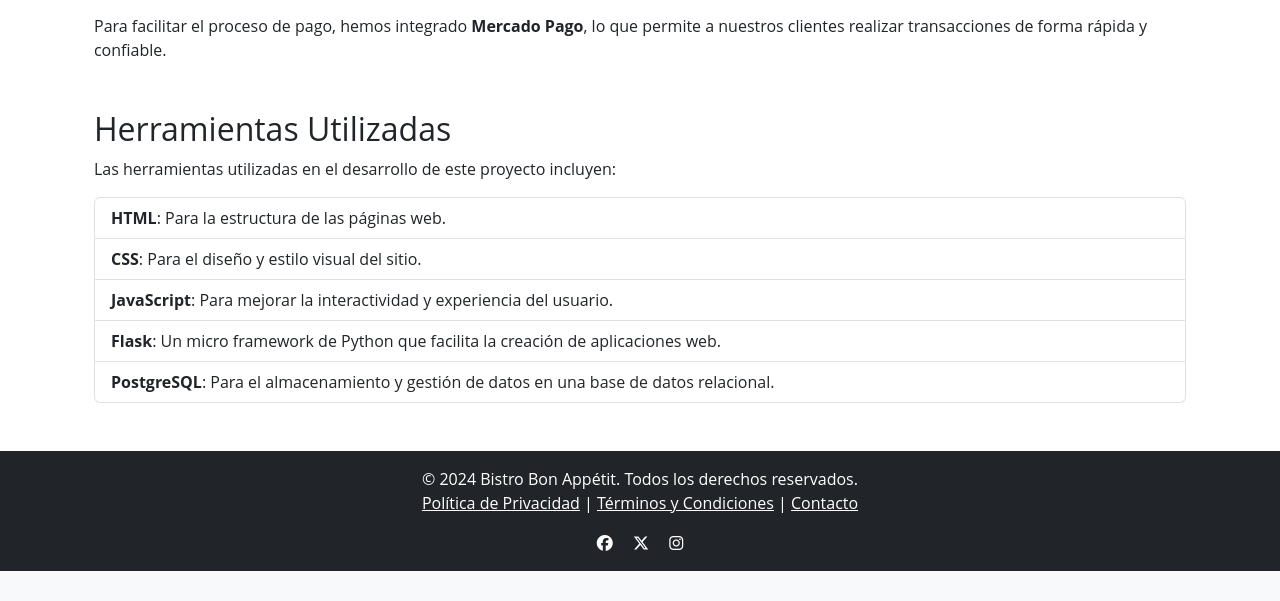
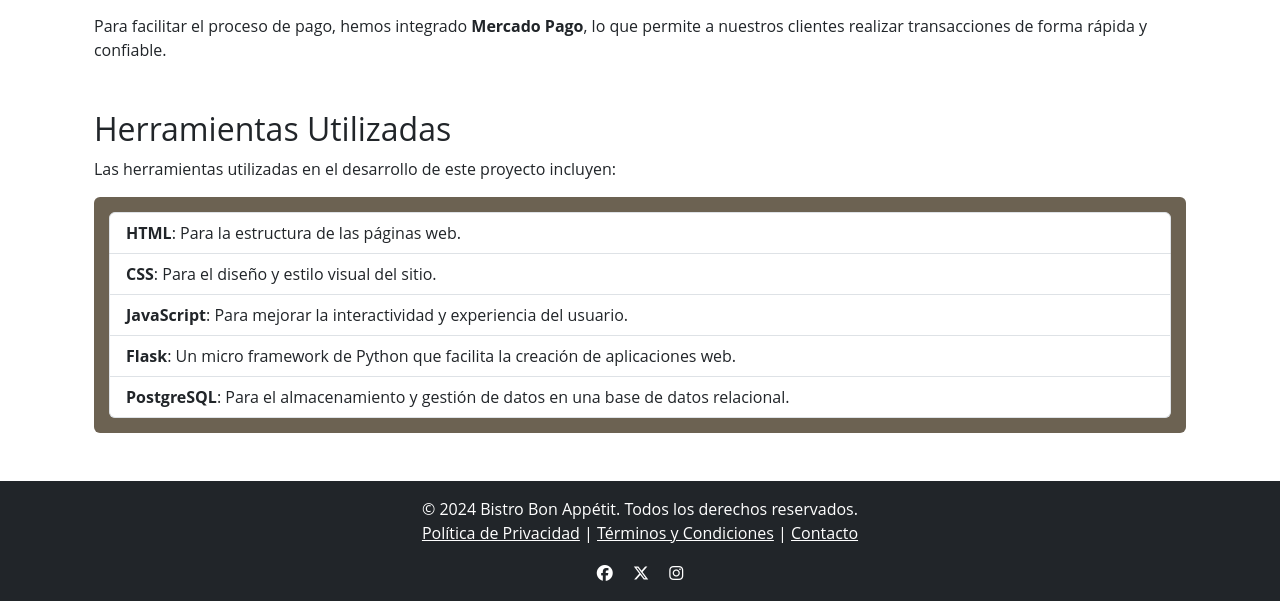
Before and after one commit to CodeStrong2023/SEDECODE, a Flask app: page /about in a window 1280 px wide. Shown: the part 746-1347 px from the top of the page. Before the commit the page ends 1317 px from the top, so only its background shows below. Run offline with Flask 3, Linux system fonts and the light colour scheme; some libraries are stand-ins or nearby versions.

Commit message:
FEAT : Se agregan estilos

```diff
--- /dev/null
+++ b/ecommerce/static/style/about.css
@@ -0,0 +1,4 @@
+.style-list {
+    background-color: #6c6252;
+    padding: 15px;
+}
--- a/ecommerce/templates/website/about.html
+++ b/ecommerce/templates/website/about.html
@@ -1,4 +1,7 @@
 {% include 'website/header.html' %}
+<head>
+    <link rel="stylesheet" href="static/style/about.css">
+</head>
 <header class="text-white text-center py-5" style="background-color: #6c6252;">
     <h1>Acerca de Nuestro Proyecto</h1>
 
@@ -22,7 +25,7 @@
             <p>
                 Las herramientas utilizadas en el desarrollo de este proyecto incluyen:
             </p>
-            <ul class="list-group">
+            <ul class="list-group style-list">
                 <li class="list-group-item"><strong>HTML</strong>: Para la estructura de las páginas web.</li>
                 <li class="list-group-item"><strong>CSS</strong>: Para el diseño y estilo visual del sitio.</li>
                 <li class="list-group-item"><strong>JavaScript</strong>: Para mejorar la interactividad y experiencia del usuario.</li>
```
